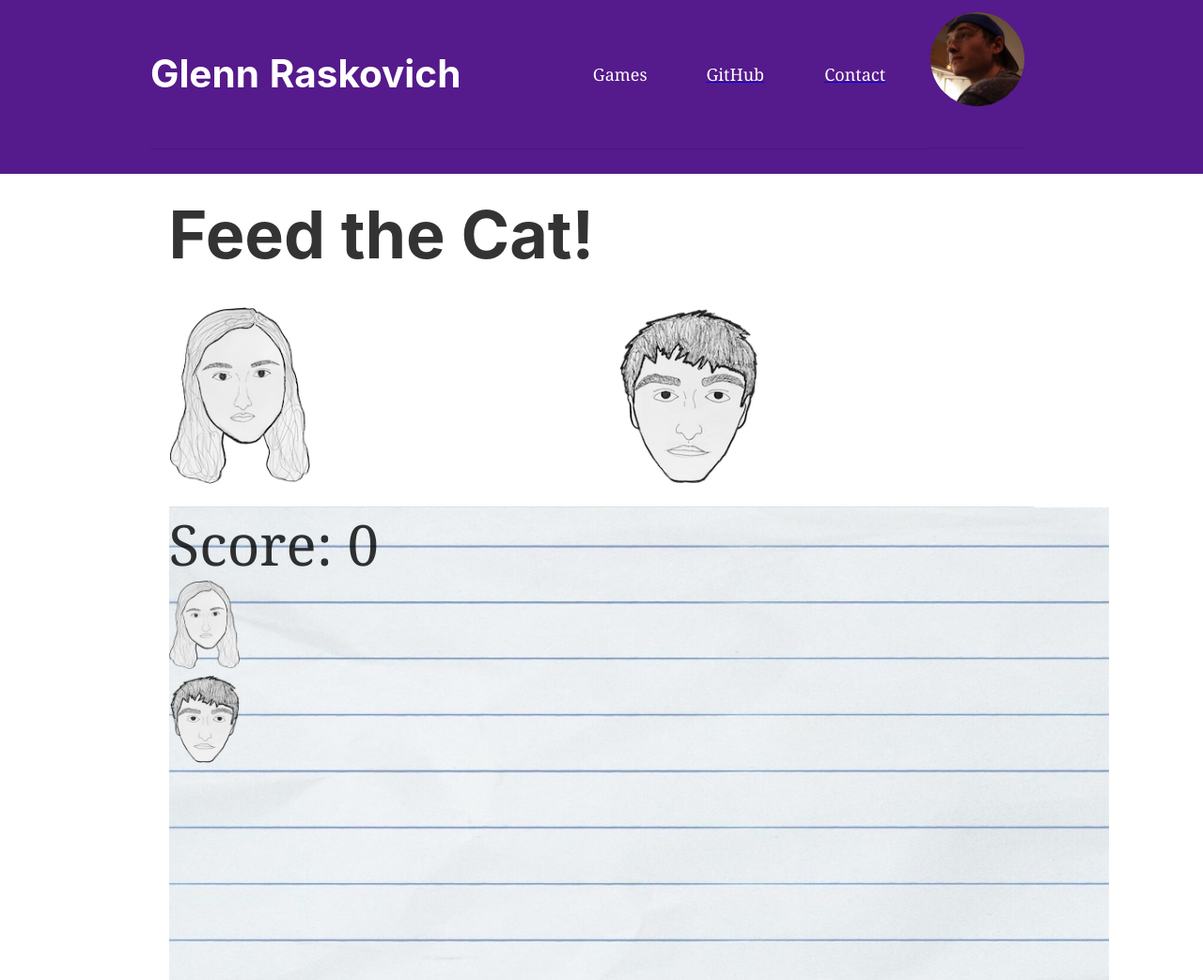
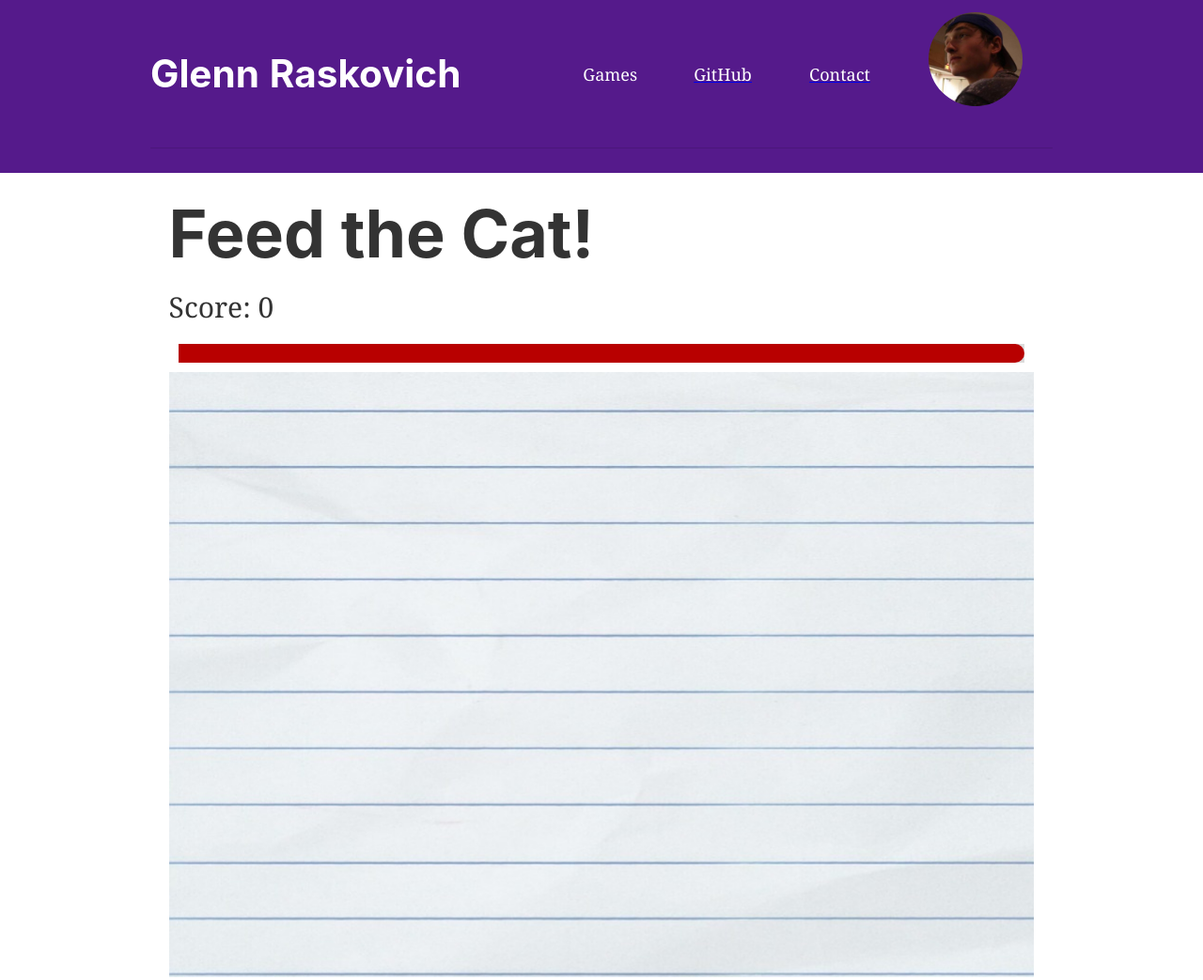
Before and after one commit to graskovi/graskovi.github.io, a Gatsby site: page /feed-the-cat in a window 1280 px wide. Shown: the top 1043 px of the page at 94% size. Built offline with nearby package versions, Linux system fonts and the light colour scheme; Gatsby itself is replaced by a stand-in of ours.

Commit message:
Add ESLint

```diff
--- a/package.json
+++ b/package.json
@@ -22,6 +22,8 @@
     "styled-components": "^4.3.2"
   },
   "devDependencies": {
+    "eslint": "^7.4.0",
+    "eslint-config-react-app": "^5.2.1",
     "gh-pages": "^2.0.1",
     "prettier": "^1.18.2"
   },
--- a/src/components/header.js
+++ b/src/components/header.js
@@ -41,7 +41,8 @@ const Header = ({ siteTitle }) => (
     <div
       style={styles.row}
     >
-      <table cellpadding="0" cellspacing="0" border="0">
+      <table cellPadding="0" cellSpacing="0" border="0">
+        <tbody>
           <tr>
             <td>
               <h1 style={{ margin: 0 }}>
@@ -69,10 +70,13 @@ const Header = ({ siteTitle }) => (
               </div>
               </a>
             </td>
+            <td>
               <a href={ContactUrl} target="_blank" rel="noopener noreferrer">
-          <td><img src={GlennImage} style={styles.avatar}/></td>
+                <img src={GlennImage} style={styles.avatar}/>
               </a>
+            </td>
           </tr>
+        </tbody>
       </table>
     </div>
   </header>
--- a/src/components/project.js
+++ b/src/components/project.js
@@ -30,7 +30,7 @@ const Project = ({name, dates, position, description, linkUrl}) => {
 
   return (
     <div>
-      <Card>
+       <Card>
         <CardActionArea>
           <table style={styles.table}>
             <tr>
@@ -55,6 +55,7 @@ const Project = ({name, dates, position, description, linkUrl}) => {
                 <td style={styles.rowEnd}>
                   <CardActions disableSpacing>
                     <IconButton
+                      styles={{ rotate: '100deg' }}
                       onClick={handleExpandClick}
                       aria-expanded={expanded}
                       aria-label="Show description"
@@ -97,4 +98,4 @@ Project.propTypes = {
   linkUrl: PropTypes.string,
 }
 
-export default Project
+export default Project;
--- a/src/pages/feed-the-cat.js
+++ b/src/pages/feed-the-cat.js
@@ -1,5 +1,7 @@
-import React from "react"
+import React, { useEffect, useState } from "react"
 import { Link } from "gatsby"
+import { LinearProgress } from "@material-ui/core"
+import { lighten, makeStyles, withStyles } from "@material-ui/core/styles"
 
 import Layout from "../components/layout"
 import Image from "../components/image"
@@ -28,15 +30,17 @@ const styles = {
   },
   canvas: {
     backgroundImage: `url(${PaperBackground})`,
-    width: `1000px`,
-    height: `600px`,
+    width: `100%`,
+    height: 0,
+    paddingBottom: '70%',
   },
   gameStatus: {
+    display: 'inline',
     margin: 0,
     padding: 0,
   },
   gameText: {
-    fontSize: `60px`,
+    fontSize: `30px`,
   },
   titleText: {
     fontSize: `70px`,
@@ -49,18 +53,41 @@ const AgentState = Object.freeze({
   "Angry": 3
 })
 
-const maxHealth = 100
-const damage = 10
+const HealthBar = withStyles({
+  root: {
+    height: 20,
+    backgroundColor: lighten('#b8b8b8', 0.5),
+    margin: 10,
+  },
+  bar: {
+    borderTopRightRadius: 10,
+    borderBottomRightRadius: 10,
+    backgroundColor: '#b80000',
+  }
+})(LinearProgress);
+
+const maxHealth = 100;
+const damage = 10;
+
+const update = () => {
+  console.log(`new frame at time ${performance.now()}`);
+}
 
 const FeedTheCatPage = () => {
+  // Canvas elements
+  const [init, setInit] = useState(false);
+  const [canvas, setCanvas] = useState(null);
+  const [ctx, setCtx] = useState(null);
+  const [frameIntervalId, setFrameIntervalId] = useState(0);
+
   // Game state
-  const [sleep, SetSleep] = React.useState(true);
-  const [score, setScore] = React.useState(0);
-  const [health, setHealth] = React.useState(maxHealth);
+  const [sleep, setSleep] = useState(true);
+  const [score, setScore] = useState(0);
+  const [health, setHealth] = useState(maxHealth);
 
   // Agent state
-  const [charlState, setCharlState] = React.useState(AgentState.Inert);
-  const [glennState, setGlennState] = React.useState(AgentState.Inert);
+  const [charlState, setCharlState] = useState(AgentState.Inert);
+  const [glennState, setGlennState] = useState(AgentState.Inert);
 
   let charlSrc = charlState == AgentState.Inert ? CharlInert
                  : charlState == AgentState.Angry ? CharlAngry
@@ -69,24 +96,57 @@ const FeedTheCatPage = () => {
                  : glennState == AgentState.Angry ? GlennAngry
                  : GlennHappy;
 
+
+  // componentDidMount
+  //useEffect(() => {
+    //canvas =
+    //ctx = canvas.getContext('2d');
+    //frameIntervalId = setInterval(update, 1000);
+    //clearInterval(frameIntervalId);
+  //}, []);
+
   return (
   <Layout>
-    <SEO title="Feed-the-Cat" />
+    <SEO title="Feed the Cat Game" />
+
     <h1 style={styles.titleText}>Feed the Cat!</h1>
-    <table style={styles.gameStatus}>
-      <tr>
-        <td><div style={styles.agentStatus}><img src={charlSrc} /></div></td>
-        <td><div style={styles.agentStatus}><img src={glennSrc} /></div></td>
-        {/*<td></td>
-        <td></td>*/}
-      </tr>
-    </table>
-    <div style={styles.canvas}>
-      <br />
+
+    <div style={styles.gameStatus}>
       <p style={styles.gameText}>Score: {score}</p>
-      <div style={styles.agent}><img src={CharlInert} /></div>
-      <div style={styles.agent}><img src={GlennInert} /></div>
+      <HealthBar
+        variant="determinate"
+        color="secondary"
+        value={health}
+      />
     </div>
+
+    <canvas
+      id="gameBoard"
+      style={styles.canvas}
+      onClick={e => {setScore(score + 10)}}
+      onMouseDown={e => {
+        let rect = canvas.getBoundingClientRect();
+        console.log(e.clientX - rect.left);
+        console.log(e.clientY - rect.top);
+        ctx.fillStyle = '#434343';
+        ctx.fillText(`${e.clientX - rect.left}, ${e.clientY - rect.top}`, 0, 200);
+        ctx.fillRect(20, 20, 100, 100);
+        ctx.drawImage(CharlInert, 10, 10);
+      }}
+      ref={c => {
+        if (init) return;
+        if (!c) {
+          console.log('canvas ref null');
+          return;
+        }
+
+        console.log('canvas ref called');
+        setInit(true);
+        setCanvas(c);
+        setCtx(c.getContext('2d'));
+      }}
+    ></canvas>
+
     <div style={styles.astronaut}>
       <Image />
     </div>
@@ -97,4 +157,4 @@ const FeedTheCatPage = () => {
   );
 }
 
-export default FeedTheCatPage
+export default FeedTheCatPage;
--- a/src/pages/index.js
+++ b/src/pages/index.js
@@ -6,7 +6,7 @@ import SEO from "../components/seo"
 import Project from "../components/project"
 
 import GlobalStyles from "../components/globalStyles"
-import ResumeData from "../data/resume.json"
+// import ResumeData from "../data/resume"
 
 const styles = {
   astronaut: {
```
Also changed, not shown: src/data/resume.json (deleted, +0 -101 lines), src/data/resume.ts (added, +99 -0 lines), .eslintrc.js (added), 1 other file. Lines whose indentation alone changed are shown as unchanged.
